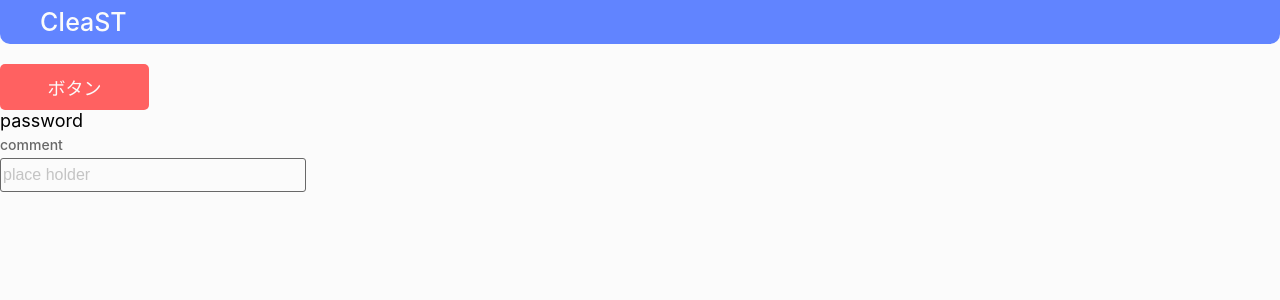
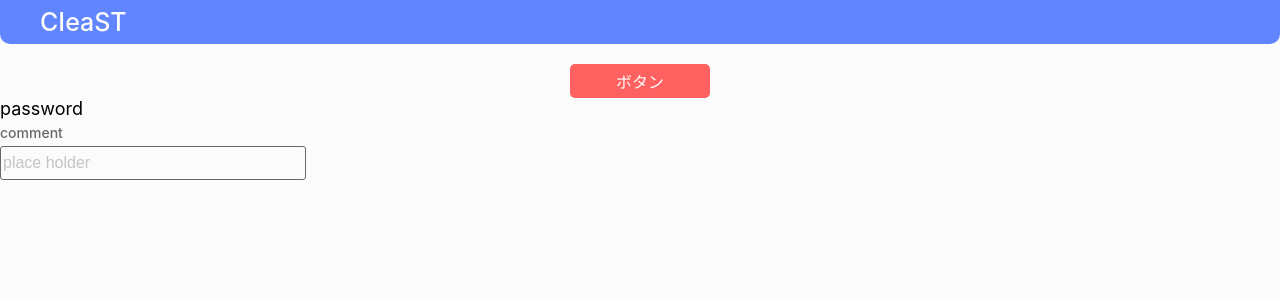
Before and after one commit to 618knot/SODH_2023_CIeaST_frontend, a React (Create React App) app: page / in a window 1280 px wide. Shown: the top 300 px of the page. Built offline with nearby package versions, Linux system fonts and the light colour scheme.

Commit message:
button修正

```diff
--- a/src/components/button/Button.scss
+++ b/src/components/button/Button.scss
@@ -2,10 +2,9 @@
 
 .button {
     // レイアウト
-    display: flex;
-    min-width: 149px;
-    min-height: 40px;
-    padding: 10px;
+    min-width: 140px;
+    min-height: 30px;
+    padding: 5px;
     justify-content: center;
     align-items: center;
     gap: 10px;
@@ -21,7 +20,7 @@
     font-style: normal;
     font-weight: 500;
     line-height: normal;
-    font-size: 18px;
+    font-size: 16px;
 }
 
 .primary {
--- a/src/components/button/Button.tsx
+++ b/src/components/button/Button.tsx
@@ -1,9 +1,10 @@
 import './Button.scss';
-import { ReactElement } from 'react';
+import { CSSProperties, ReactElement } from 'react';
 type ButtonProps = {
     label: string;
     className: string;
     id?: string;
+    style?: CSSProperties;
     leftIcon?: ReactElement;
     rightIcon?: ReactElement;
     onClick?: () => void;
@@ -15,6 +16,7 @@ const Button = (props :ButtonProps) => {
             className={`button ${props.className}`}
             id={props.id}
             onClick={props.onClick}
+            style={props.style}
         >
             {props.rightIcon}
             {props.label}
```
